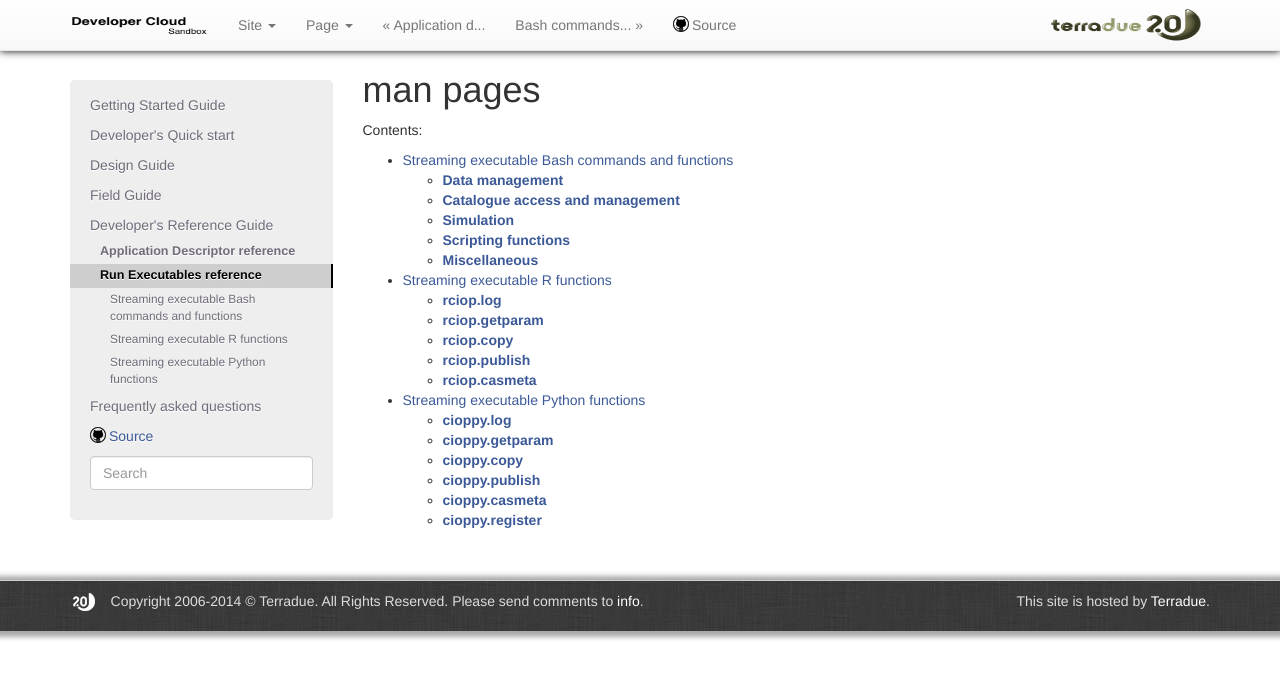
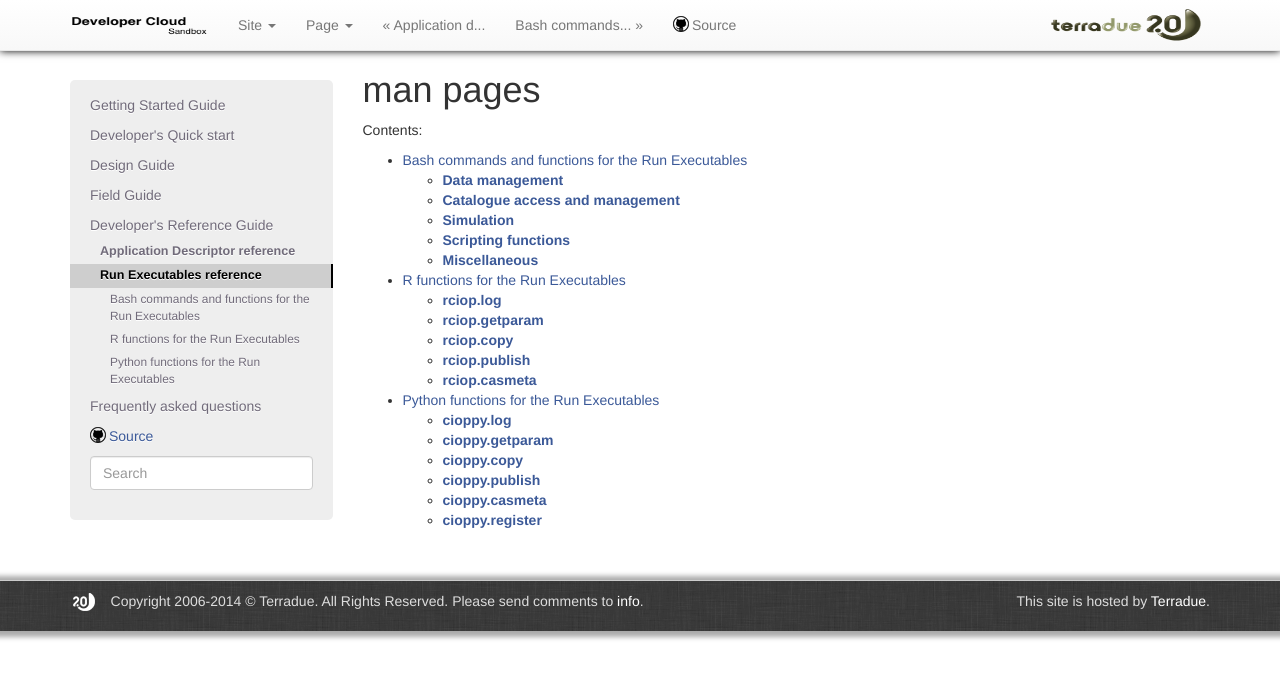
Before and after one commit to Terradue/doc-developer-sandbox, a Sphinx documentation site: the page built from source/reference/man/index.rst, in a window 1280 px wide. Shown: the top 679 px of the page. Built offline with Sphinx 7.4.7, drawn with Linux system fonts in a browser that asks for light colours.

Commit message:
Update index.rst

```diff
--- a/source/reference/man/index.rst
+++ b/source/reference/man/index.rst
@@ -6,6 +6,6 @@ Contents:
 .. toctree::
    :maxdepth: 2
 
-   Streaming executable Bash commands and functions <bash_commands_functions/index>
-   Streaming executable R functions <r_functions/index>
-   Streaming executable Python functions <py_functions/index>
+   Bash commands and functions for the Run Executables <bash_commands_functions/index>
+   R functions for the Run Executables <r_functions/index>
+   Python functions for the Run Executables <py_functions/index>
```
